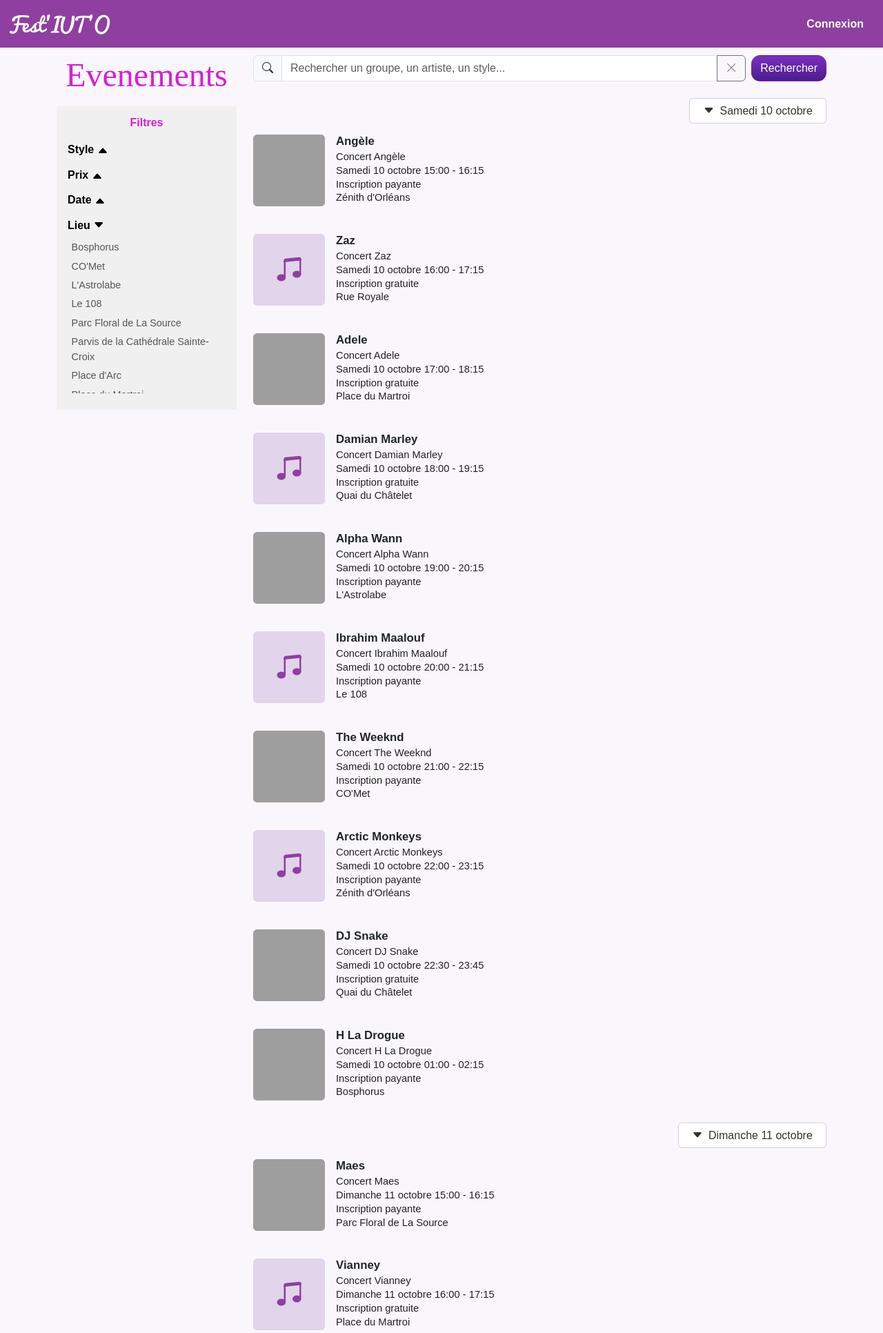
After one commit to pnhbrv/SAE_DEVALGO, a Flask app: page /evenements/ in a window 1280 px wide. The commit adds this page. Shown: the top 1932 px of the page at 69% size. Run offline with Flask 3, Linux system fonts and the light colour scheme; data comes from the database, SQL or seed files in the repository; both versions use the stored data as it was after the commit; some web fonts are replaced; grey boxes are pictures that could not be loaded.

Commit message:
page evenements finies , modifs à prevoir

```diff
--- a/monApp/__init__.py
+++ b/monApp/__init__.py
@@ -15,12 +15,14 @@ def create_app(config_class="config.ProductionConfig"):
     from monApp.menu import menu_bp
     from monApp.auth import auth_bp
     from monApp.artiste import artiste_bp
+    from monApp.evenement import evenement_bp
     from monApp.preference import preference_bp
     from monApp.billeterie import billeterie_bp
     from monApp.paiement import paiement_bp
     app.register_blueprint(menu_bp)
     app.register_blueprint(auth_bp)
     app.register_blueprint(artiste_bp)
+    app.register_blueprint(evenement_bp)
     app.register_blueprint(preference_bp)
     app.register_blueprint(billeterie_bp)
     app.register_blueprint(paiement_bp)
--- /dev/null
+++ b/monApp/evenement/__init__.py
@@ -0,0 +1,5 @@
+from flask import Blueprint
+
+evenement_bp = Blueprint('evenement', __name__, template_folder='templates')
+
+from . import routes
--- /dev/null
+++ b/monApp/evenement/routes.py
@@ -0,0 +1,112 @@
+from datetime import date, timedelta
+from flask import render_template, request
+from sqlalchemy import or_
+from . import evenement_bp
+from monApp.artiste.routes import styles_avec_sous_genres
+from monApp.models import AvoirStyle, Evenement, Groupe, Journee, Lieu, Participer, StyleMusical
+
+JOURS_FR = ("Lundi", "Mardi", "Mercredi", "Jeudi", "Vendredi", "Samedi", "Dimanche")
+MOIS_FR = (
+    "janvier", "février", "mars", "avril", "mai", "juin",
+    "juillet", "août", "septembre", "octobre", "novembre", "décembre",
+)
+
+
+def formater_date_fr(une_date):
+    """Formate une date en français sans dépendre de la locale du système (ex: Mercredi 14 octobre)."""
+    return f"{JOURS_FR[une_date.weekday()]} {une_date.day} {MOIS_FR[une_date.month - 1]}"
+
+
+def photo_evenement(un_evenement):
+    """Renvoie le premier lien photo trouvé parmi les groupes participants, ou None."""
+    for une_participation in un_evenement.participations:
+        if une_participation.groupe and une_participation.groupe.liens_photos:
+            return une_participation.groupe.liens_photos
+    return None
+
+
+@evenement_bp.route('/evenements/')
+def getEvenements():
+    recherche = request.args.get('recherche', '').strip()
+    style = request.args.get('style', type=int)
+    prix = request.args.get('prix')
+    jour = request.args.get('date', type=date.fromisoformat)
+    lieu = request.args.get('lieu', type=int)
+
+    requete = Evenement.query.filter(
+        or_(Evenement.est_public.is_(True), Evenement.est_public.is_(None))
+    )
+
+    if recherche:
+        motif = f"%{recherche}%"
+        requete = (
+            requete.outerjoin(Participer, Participer.id_evenement == Evenement.id_evenement)
+            .outerjoin(Groupe, Groupe.id_groupe == Participer.id_groupe)
+            .outerjoin(AvoirStyle, AvoirStyle.id_groupe == Groupe.id_groupe)
+            .outerjoin(StyleMusical, StyleMusical.id_style == AvoirStyle.id_style)
+            .filter(
+                or_(
+                    Evenement.titre.ilike(motif),
+                    Evenement.type_evenement.ilike(motif),
+                    Groupe.nom_groupe.ilike(motif),
+                    StyleMusical.libelle_style.ilike(motif),
+                )
+            )
+        )
+
+    if style:
+        requete = (
+            requete.join(Participer, Participer.id_evenement == Evenement.id_evenement)
+            .join(AvoirStyle, AvoirStyle.id_groupe == Participer.id_groupe)
+            .filter(AvoirStyle.id_style.in_(styles_avec_sous_genres(style)))
+        )
+
+    if prix in ('gratuit', 'payant'):
+        requete = requete.filter(Evenement.est_gratuit == (prix == 'gratuit'))
+    if jour:
+        requete = requete.filter(Evenement.date_jour == jour)
+    if lieu:
+        requete = requete.filter(Evenement.id_lieu == lieu)
+
+    les_evenements = requete.distinct().order_by(
+        Evenement.date_jour, Evenement.date_heure_debut
+    ).all()
+
+    groupes_par_jour = []
+    index_jours = {}
+    for un_evenement in les_evenements:
+        date_j = un_evenement.date_jour
+        if date_j not in index_jours:
+            bloc = {
+                "date": date_j,
+                "label": formater_date_fr(date_j),
+                "evenements": [],
+            }
+            index_jours[date_j] = bloc
+            groupes_par_jour.append(bloc)
+
+        heure_fin = un_evenement.date_heure_debut + timedelta(minutes=un_evenement.duree or 0)
+        participations = un_evenement.participations.all()
+        index_jours[date_j]["evenements"].append({
+            "evenement": un_evenement,
+            "participations": participations,
+            "photo": photo_evenement(un_evenement),
+            "heure_debut": un_evenement.date_heure_debut.strftime('%H:%M'),
+            "heure_fin": heure_fin.strftime('%H:%M'),
+            "date_label": formater_date_fr(date_j),
+        })
+
+    return render_template(
+        'evenements_list.html',
+        title="Événements",
+        evenements=les_evenements,
+        groupes_par_jour=groupes_par_jour,
+        styles=StyleMusical.query.order_by(StyleMusical.id_style).all(),
+        journees=Journee.query.order_by(Journee.date_jour).all(),
+        lieux=Lieu.query.order_by(Lieu.nom_lieu).all(),
+        recherche=recherche,
+        style=style,
+        prix=prix,
+        jour=jour,
+        lieu=lieu,
+    )
--- /dev/null
+++ b/monApp/evenement/templates/evenements_list.html
@@ -0,0 +1,140 @@
+{% extends "base.html" %}
+
+{% macro lien_filtre(choix_style=style, choix_prix=prix, choix_jour=jour, choix_lieu=lieu) -%}
+    {{ url_for('evenement.getEvenements', recherche=recherche or None, style=choix_style, prix=choix_prix,
+               date=choix_jour.isoformat() if choix_jour else None, lieu=choix_lieu) }}
+{%- endmacro %}
+
+{% macro titre_filtre(nom, cible, ouvert) %}
+<button class="filtre-titre {% if not ouvert %}collapsed{% endif %}" type="button" data-bs-toggle="collapse"
+        data-bs-target="#{{ cible }}" aria-expanded="{{ 'true' if ouvert else 'false' }}" aria-controls="{{ cible }}">
+    {{ nom }} <i class="bi bi-caret-down-fill"></i>
+</button>
+{% endmacro %}
+
+{% block main %}
+<div class="row mt-3">
+    <div class="col-md-3">
+        <h1 class="titre-festiuto titre-artistes text-center">Evenements</h1>
+
+        <nav class="filtres" aria-label="Filtres">
+            <p class="filtres-entete">Filtres</p>
+
+            {{ titre_filtre("Style", "filtre-style", style) }}
+            <ul class="collapse {% if style %}show{% endif %} filtre-liste filtre-liste-longue" id="filtre-style">
+                {% for unStyle in styles %}
+                <li>
+                    <a href="{{ lien_filtre(choix_style=None if style == unStyle.id_style else unStyle.id_style) }}"
+                       {% if style == unStyle.id_style %}class="active" aria-current="true"{% endif %}>
+                        {{ unStyle.libelle_style }}
+                    </a>
+                </li>
+                {% endfor %}
+            </ul>
+
+            {{ titre_filtre("Prix", "filtre-prix", prix) }}
+            <ul class="collapse {% if prix %}show{% endif %} filtre-liste" id="filtre-prix">
+                {% for valeur, texte in [('gratuit', 'Gratuit'), ('payant', 'Payant')] %}
+                <li>
+                    <a href="{{ lien_filtre(choix_prix=None if prix == valeur else valeur) }}"
+                       {% if prix == valeur %}class="active" aria-current="true"{% endif %}>{{ texte }}</a>
+                </li>
+                {% endfor %}
+            </ul>
+
+            {{ titre_filtre("Date", "filtre-date", jour) }}
+            <ul class="collapse {% if jour %}show{% endif %} filtre-liste" id="filtre-date">
+                {% for uneJournee in journees %}
+                <li>
+                    <a href="{{ lien_filtre(choix_jour=None if jour == uneJournee.date_jour else uneJournee.date_jour) }}"
+                       {% if jour == uneJournee.date_jour %}class="active" aria-current="true"{% endif %}>
+                        {{ uneJournee.date_jour.strftime('%d/%m/%Y') }}
+                    </a>
+                </li>
+                {% endfor %}
+            </ul>
+
+            {{ titre_filtre("Lieu", "filtre-lieu", true) }}
+            <ul class="collapse show filtre-liste filtre-liste-longue" id="filtre-lieu">
+                {% for unLieu in lieux %}
+                <li>
+                    <a href="{{ lien_filtre(choix_lieu=None if lieu == unLieu.id_lieu else unLieu.id_lieu) }}"
+                       {% if lieu == unLieu.id_lieu %}class="active" aria-current="true"{% endif %}>{{ unLieu.nom_lieu }}</a>
+                </li>
+                {% endfor %}
+            </ul>
+
+            {% if style or prix or jour or lieu %}
+            <a href="{{ url_for('evenement.getEvenements', recherche=recherche or None) }}" class="filtres-effacer">Effacer les filtres</a>
+            {% endif %}
+        </nav>
+    </div>
+
+    <div class="col-md-9 evenements-contenu">
+        <form role="form" method="GET" action="{{ url_for('evenement.getEvenements') }}" class="d-flex mb-4">
+            {% if style %}<input type="hidden" name="style" value="{{ style }}">{% endif %}
+            {% if prix %}<input type="hidden" name="prix" value="{{ prix }}">{% endif %}
+            {% if jour %}<input type="hidden" name="date" value="{{ jour.isoformat() }}">{% endif %}
+            {% if lieu %}<input type="hidden" name="lieu" value="{{ lieu }}">{% endif %}
+            <div class="input-group">
+                <span class="input-group-text"><i class="bi bi-search"></i></span>
+                <input type="text" name="recherche" value="{{ recherche }}" class="form-control"
+                       placeholder="Rechercher un groupe, un artiste, un style..." aria-label="Rechercher un événement">
+                <a href="{{ url_for('evenement.getEvenements', style=style, prix=prix, date=jour.isoformat() if jour else None, lieu=lieu) }}"
+                   class="btn btn-outline-secondary" aria-label="Effacer la recherche">
+                    <i class="bi bi-x-lg"></i>
+                </a>
+            </div>
+            <input class="btn btn-festiuto ms-2" type="submit" value="Rechercher">
+        </form>
+
+        {% if evenements|length == 0 %}
+            <p>Aucun événement trouvé.</p>
+        {% else %}
+            {% for bloc in groupes_par_jour %}
+            <section class="evenements-jour mb-4">
+                <div class="d-flex justify-content-end mb-2">
+                    <button class="evenements-jour-btn" type="button" data-bs-toggle="collapse"
+                            data-bs-target="#jour-{{ bloc.date.isoformat() }}" aria-expanded="true"
+                            aria-controls="jour-{{ bloc.date.isoformat() }}">
+                        <i class="bi bi-caret-down-fill me-2"></i>{{ bloc.label }}
+                    </button>
+                </div>
+
+                <div class="collapse show liste-evenements" id="jour-{{ bloc.date.isoformat() }}">
+                    {% for item in bloc.evenements %}
+                    {% set ev = item.evenement %}
+                    <article class="carte-evenement d-flex align-items-start gap-3">
+                        {% if item.photo %}
+                        <img src="{{ item.photo }}" alt="Photo de {{ ev.titre }}" class="carte-evenement-img">
+                        {% else %}
+                        <div class="carte-evenement-sans-photo"><i class="bi bi-music-note-beamed"></i></div>
+                        {% endif %}
+
+                        <div class="carte-evenement-infos">
+                            <h2 class="carte-evenement-titre">
+                                {% if item.participations %}
+                                    {% for uneParticipation in item.participations %}
+                                    <a href="{{ url_for('artiste.getArtiste', id_groupe=uneParticipation.groupe.id_groupe) }}"
+                                       class="text-reset text-decoration-none">{{ uneParticipation.groupe.nom_groupe }}</a>{% if not loop.last %}, {% endif %}
+                                    {% endfor %}
+                                {% else %}
+                                    {{ ev.titre }}
+                                {% endif %}
+                            </h2>
+                            <p class="carte-evenement-detail">{{ ev.titre }}</p>
+                            <p class="carte-evenement-detail">{{ item.date_label }} {{ item.heure_debut }} - {{ item.heure_fin }}</p>
+                            <p class="carte-evenement-detail">
+                                {% if ev.est_gratuit %}Inscription gratuite{% else %}Inscription payante{% endif %}
+                            </p>
+                            <p class="carte-evenement-detail">{{ ev.lieu.nom_lieu }}</p>
+                        </div>
+                    </article>
+                    {% endfor %}
+                </div>
+            </section>
+            {% endfor %}
+        {% endif %}
+    </div>
+</div>
+{% endblock %}
--- a/monApp/static/css/style.css
+++ b/monApp/static/css/style.css
@@ -473,3 +473,79 @@ body {
 .carte-artiste-sans-photo i {
     font-size: 4em;
 }
+
+.evenements-contenu {
+    position: relative;
+}
+
+.evenements-jour-btn {
+    display: inline-flex;
+    align-items: center;
+    background-color: white;
+    border: 1px solid #d5cde0;
+    border-radius: 0.35em;
+    padding: 0.35em 1.2em;
+    font-weight: 500;
+    color: #333;
+}
+
+.evenements-jour-btn i {
+    display: inline-block;
+    transition: transform 0.2s;
+}
+
+.evenements-jour-btn.collapsed i {
+    transform: rotate(-90deg);
+}
+
+.liste-evenements {
+    display: flex;
+    flex-direction: column;
+    gap: 1.5em;
+}
+
+.carte-evenement {
+    padding: 0.5em 0;
+}
+
+.carte-evenement-img {
+    width: 6.5em;
+    height: 6.5em;
+    object-fit: cover;
+    border-radius: 0.35em;
+    flex-shrink: 0;
+}
+
+.carte-evenement-sans-photo {
+    width: 6.5em;
+    height: 6.5em;
+    border-radius: 0.35em;
+    background-color: #e2d4ea;
+    color: #8e3fa0;
+    display: flex;
+    align-items: center;
+    justify-content: center;
+    flex-shrink: 0;
+}
+
+.carte-evenement-sans-photo i {
+    font-size: 2.5em;
+}
+
+.carte-evenement-titre {
+    font-size: 1.05em;
+    font-weight: bold;
+    margin: 0 0 0.15em;
+}
+
+.carte-evenement-titre a:hover {
+    color: #8e3fa0 !important;
+    text-decoration: underline !important;
+}
+
+.carte-evenement-detail {
+    margin: 0;
+    font-size: 0.92em;
+    line-height: 1.35;
+    color: #222;
+}
--- a/monApp/templates/base.html
+++ b/monApp/templates/base.html
@@ -14,7 +14,7 @@
                 <a class="navbar-brand logo-festiuto" href="{{ url_for('menu.index') }}">Fest'IUT'O</a>
                 <ul class="navbar-nav ms-auto align-items-center">
                     {% if current_user.is_authenticated %}
-                    <li class="nav-item"><a class="nav-link" href="#">Evenements</a></li>
+                    <li class="nav-item"><a class="nav-link" href="{{ url_for('evenement.getEvenements') }}">Evenements</a></li>
                     <li class="nav-item"><a class="nav-link" href="#">Programmation</a></li>
                     <li class="nav-item"><a class="nav-link" href="{{ url_for('artiste.getArtistes') }}">Artiste</a></li>
                     <li class="nav-item"><a class="nav-link" href="{{ url_for('billeterie.billeterie') }}">Billet</a></li>
```
Also changed, not shown: tests/functional/test_route_evenements.py (added, +119 -0 lines), monApp.db.
